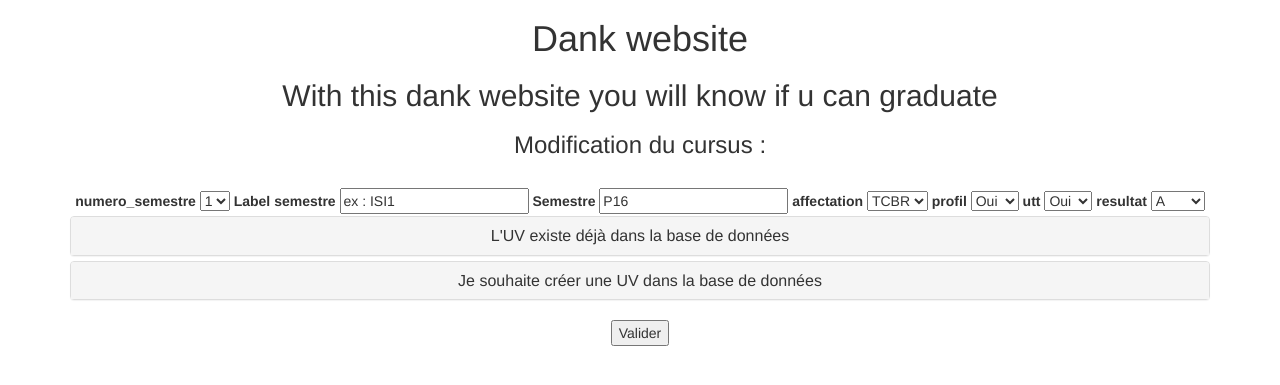
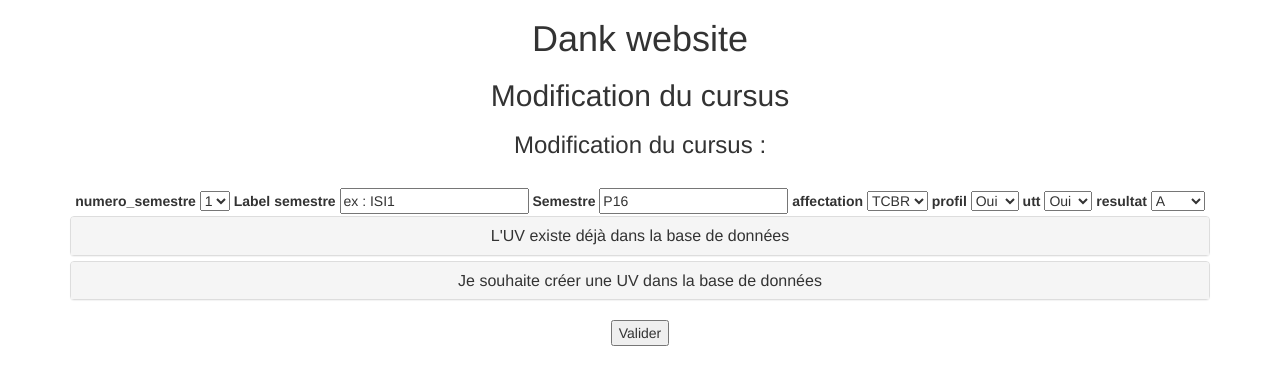
Before and after one commit to Kimjchi/DANK-GREEN-ONIONS, a PHP site: page /modification_cursus.php in a window 1280 px wide. Shown: the part 51-436 px from the top of the page. Run offline with PHP 8.4, Linux system fonts and the light colour scheme; data that the repository does not hold is empty; some libraries are stand-ins or nearby versions.

Commit message:
changement mineurs modification cursus

```diff
--- a/modification_cursus.php
+++ b/modification_cursus.php
@@ -39,7 +39,7 @@
 
   <div class="text-center">
     <h1>Dank website</h1>
-    <h2>With this dank website you will know if u can graduate</h2>
+    <h2>Modification du cursus</h2>
     <p class="lead">
 
 
@@ -47,7 +47,7 @@
 
 <!-- DEBUT DU FORMULAIRE -->
 
-<form action="cursus.php" method="POST">
+<form action="modification_cursus.php" method="POST">
 
 <?php
 
```
